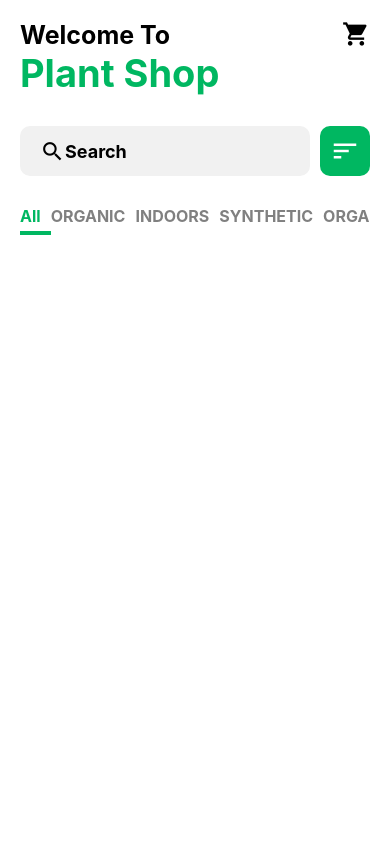
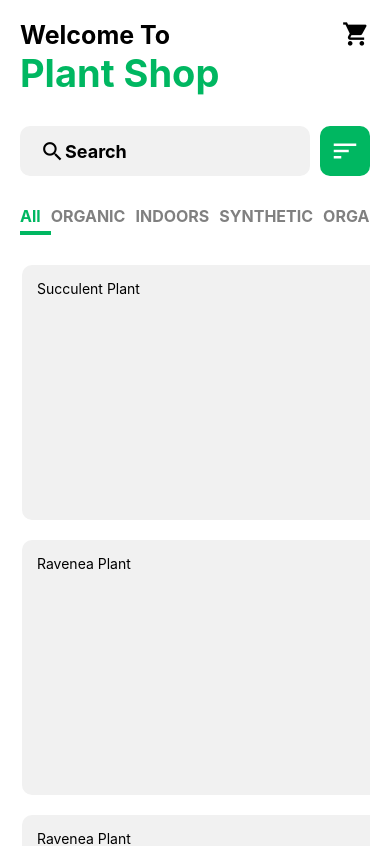
Before and after one commit to AmanuelAsfaw/PlantAPP-React-Native, a React Native app: screen /Home in a window 390 px wide. Shown: the top 846 px of the page. Built offline with nearby package versions, Linux system fonts and the light colour scheme.

Commit message:
Card List with 2 columns

```diff
--- a/src/screens/HomeScreen.js
+++ b/src/screens/HomeScreen.js
@@ -1,7 +1,10 @@
 import { useState } from "react";
-import { SafeAreaView, ScrollView, StyleSheet, Text, TextInput, TouchableOpacity, View } from "react-native"
+import { Dimensions, FlatList, SafeAreaView, ScrollView, StyleSheet, Text, TextInput, TouchableOpacity, View } from "react-native"
 import Icon from 'react-native-vector-icons/MaterialIcons';
 import COLORS from "../data/colors"
+import plants from "../data/plants";
+
+const width = Dimensions.get('screen').width/2 - 30
 
 const HomeScreen = () => {
     const categories = ['All', 'ORGANIC', 'INDOORS', 'SYNTHETIC', 'ORGANIC', 'INDOORS', 'SYNTHETIC']
@@ -18,6 +21,12 @@ const HomeScreen = () => {
                     ))}
                 </ScrollView>
             </View>
+        )
+    }
+
+    const Card = ({plant}) => {
+        return (
+            <View style={style.card}><Text>{plant.name}</Text></View>
         )
     }
     return(
@@ -39,6 +48,15 @@ const HomeScreen = () => {
                 </View>
             </View>
             <CategoryList/>
+            <FlatList
+                columnWrapperStyle={{justifyContent: 'space-between'}}
+                showsVerticalScrollIndicator={false}
+                contentContainerStyle={{
+                    marginTop: 10,
+                    paddingBottom: 50
+                }}
+                numColumns={2} data={plants}
+                renderItem={({item}) => <Card plant={item}/>}/>
         </SafeAreaView>
     )
 }
@@ -90,6 +108,15 @@ const style = StyleSheet.create({
         paddingBottom: 5,
         borderBottomWidth: 4,
         borderColor: COLORS.green
+    },
+    card: {
+        height: 255,
+        backgroundColor: COLORS.light,
+        width,
+        marginHorizontal: 2,
+        borderRadius: 10,
+        marginBottom: 20,
+        padding: 15,
     }
 })
 export default HomeScreen
```
